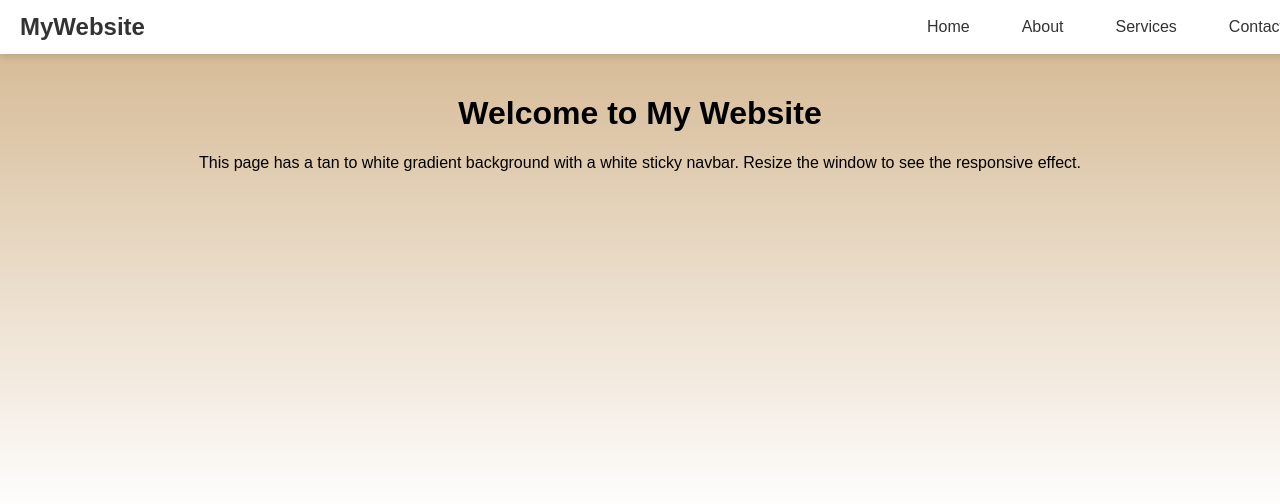
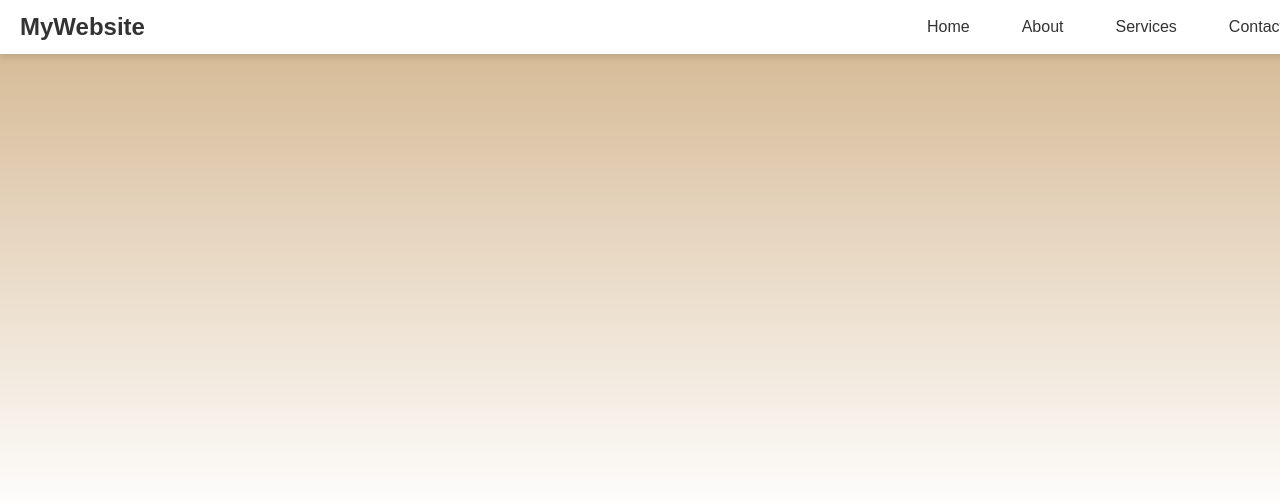
Before and after one commit to 0y0x/incognitowareactive.github.io, a plain HTML site: page index.html in a window 1280 px wide. Shown: the top 504 px of the page. Drawn offline with Linux system fonts and the light colour scheme.

Commit message:
Update index.html

```diff
--- a/index.html
+++ b/index.html
@@ -84,12 +84,5 @@
       <a href="#">Contact</a>
     </div>
   </div>
-
-  <!-- Content -->
-  <div class="content">
-    <h1>Welcome to My Website</h1>
-    <p>This page has a tan to white gradient background with a white sticky navbar. Resize the window to see the responsive effect.</p>
-  </div>
-
 </body>
 </html>
```
